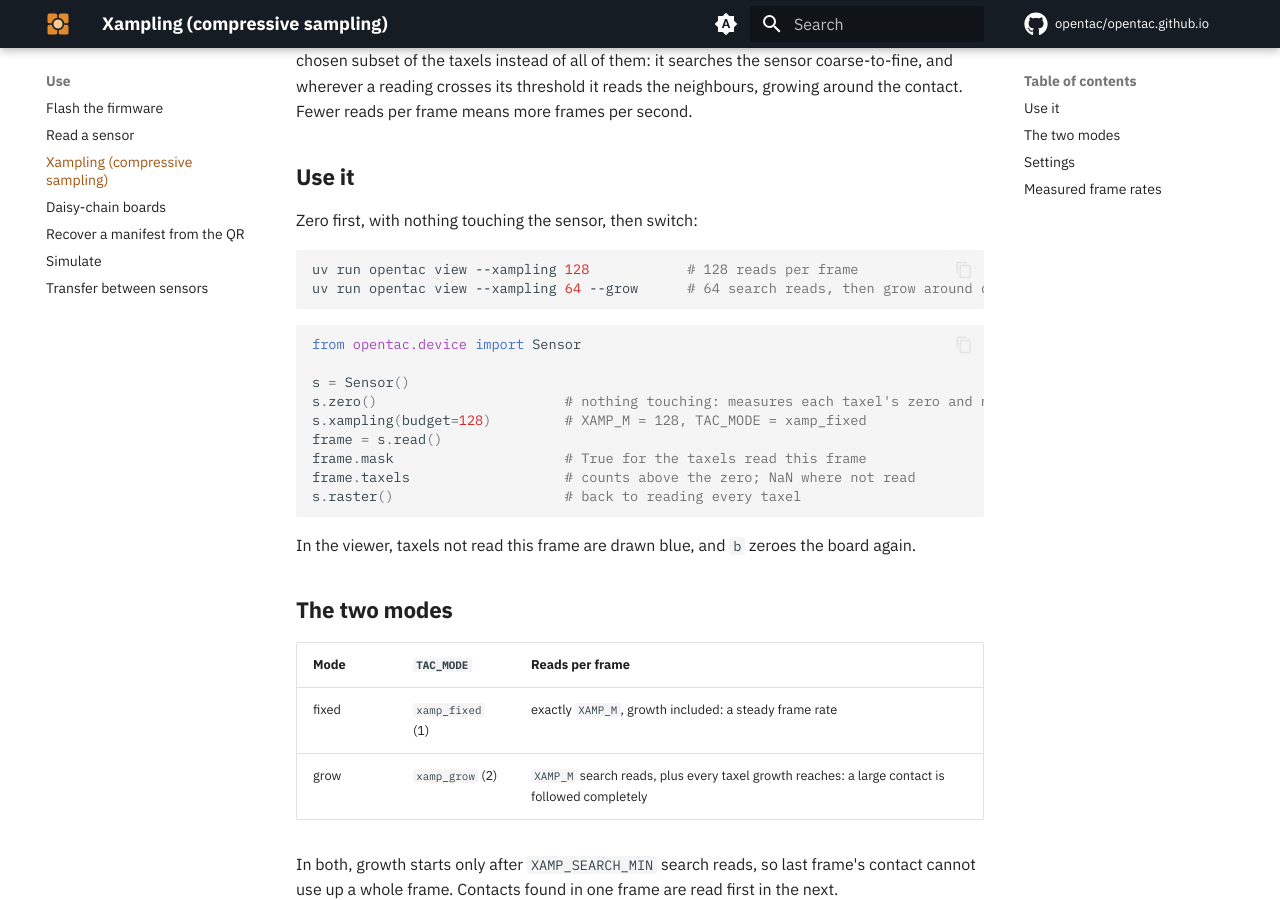
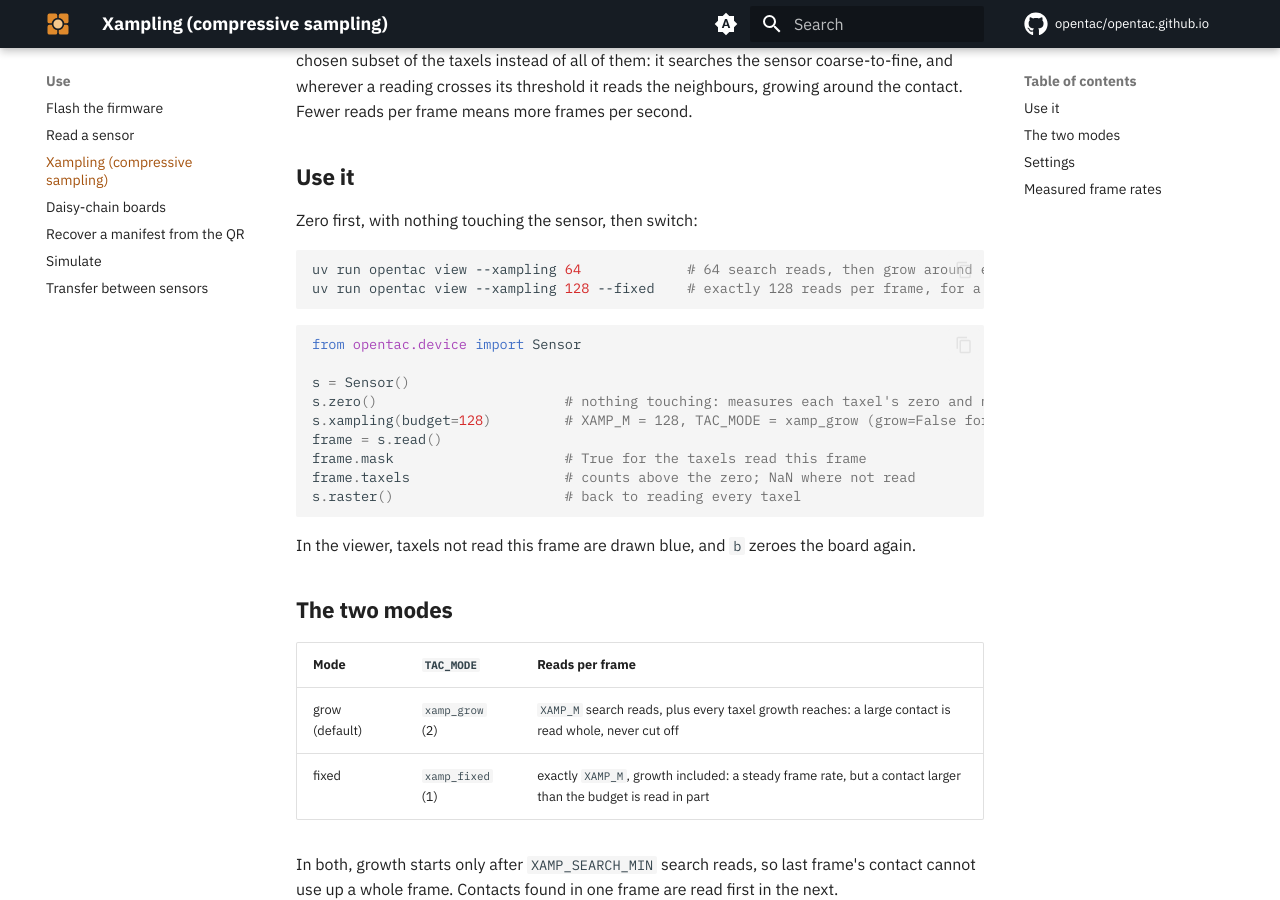
Before and after one commit to opentac/opentac.github.io, an MkDocs documentation site: the page built from docs/use/xampling.md, in a window 1280 px wide and 900 px high, scrolled down 201 px. Built offline with MkDocs 1.6.1 and Material for MkDocs 9.7.7, drawn with Linux system fonts in a browser that asks for light colours; comment, search, counter and statistics services are not loaded.

Commit message:
Xampling: grow mode is the default and the docs say growth follows the whole contact
Xampling grows past M around a contact; nothing is cut off. 'opentac view
--xampling M' and Sensor.xampling(budget) now use grow mode (xamp_grow), with
--fixed / grow=False for the steady-frame-rate fixed mode. The How-it-works
study replays grow mode, and its text no longer says a large contact is never
read whole. scripts/learn/check_xampling.py now checks both modes: the page's
port picks the same taxels as the compiled ot_xampling.h on all 71,360 frames.

````diff
--- a/docs/use/xampling.md
+++ b/docs/use/xampling.md
@@ -11,8 +11,8 @@ more frames per second.
 Zero first, with nothing touching the sensor, then switch:
 
 ```sh
-uv run opentac view --xampling 128            # 128 reads per frame
-uv run opentac view --xampling 64 --grow      # 64 search reads, then grow around contacts
+uv run opentac view --xampling 64             # 64 search reads, then grow around every contact
+uv run opentac view --xampling 128 --fixed    # exactly 128 reads per frame, for a steady frame rate
 ```
 
 ```python
@@ -20,7 +20,7 @@ from opentac.device import Sensor
 
 s = Sensor()
 s.zero()                       # nothing touching: measures each taxel's zero and noise
-s.xampling(budget=128)         # XAMP_M = 128, TAC_MODE = xamp_fixed
+s.xampling(budget=128)         # XAMP_M = 128, TAC_MODE = xamp_grow (grow=False for xamp_fixed)
 frame = s.read()
 frame.mask                     # True for the taxels read this frame
 frame.taxels                   # counts above the zero; NaN where not read
@@ -34,8 +34,8 @@ board again.
 
 | Mode | `TAC_MODE` | Reads per frame |
 |---|---|---|
-| fixed | `xamp_fixed` (1) | exactly `XAMP_M`, growth included: a steady frame rate |
-| grow | `xamp_grow` (2) | `XAMP_M` search reads, plus every taxel growth reaches: a large contact is followed completely |
+| grow (default) | `xamp_grow` (2) | `XAMP_M` search reads, plus every taxel growth reaches: a large contact is read whole, never cut off |
+| fixed | `xamp_fixed` (1) | exactly `XAMP_M`, growth included: a steady frame rate, but a contact larger than the budget is read in part |
 
 In both, growth starts only after `XAMP_SEARCH_MIN` search reads, so last
 frame's contact cannot use up a whole frame. Contacts found in one frame are
````
Also changed, not shown: docs/index.md (+1 -1 lines), docs/learn/index.md (+1 -1 lines), docs/learn/js/s5_sampling.js (+3 -5 lines), 5 other files.
